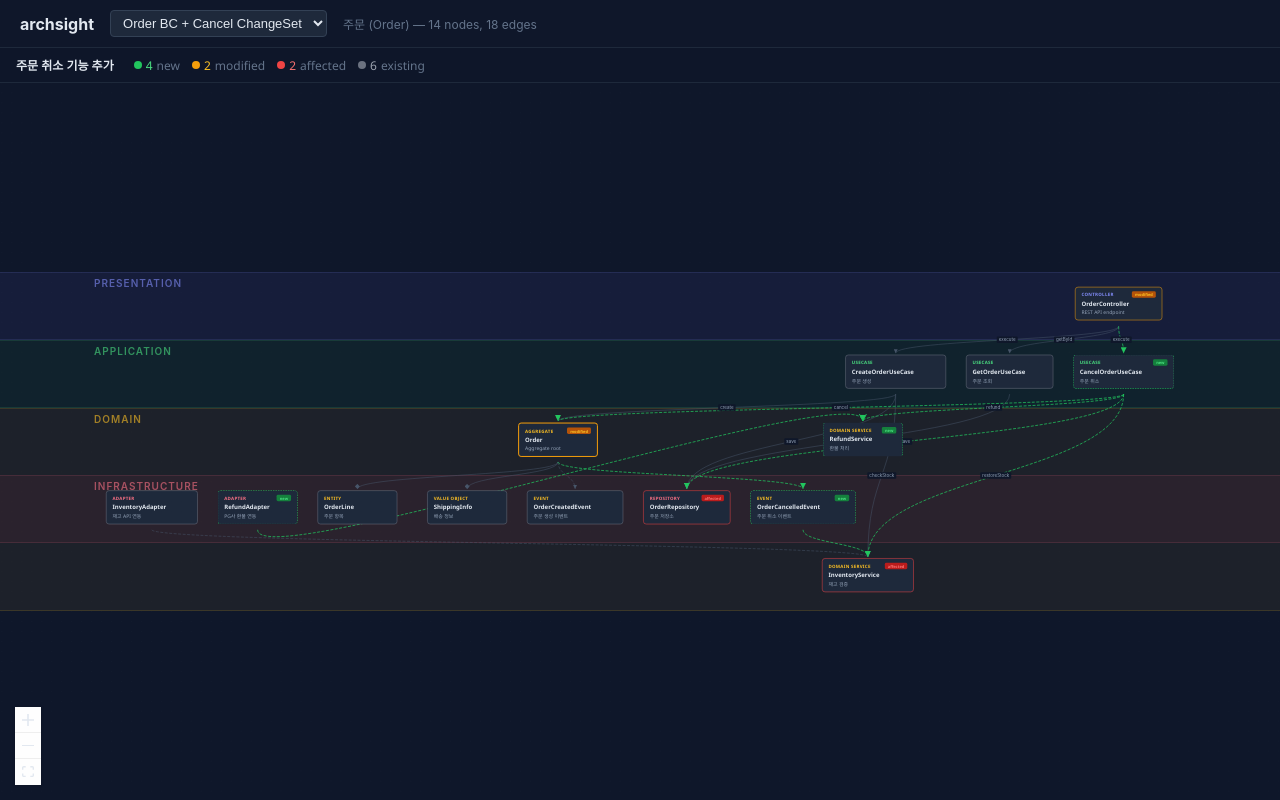
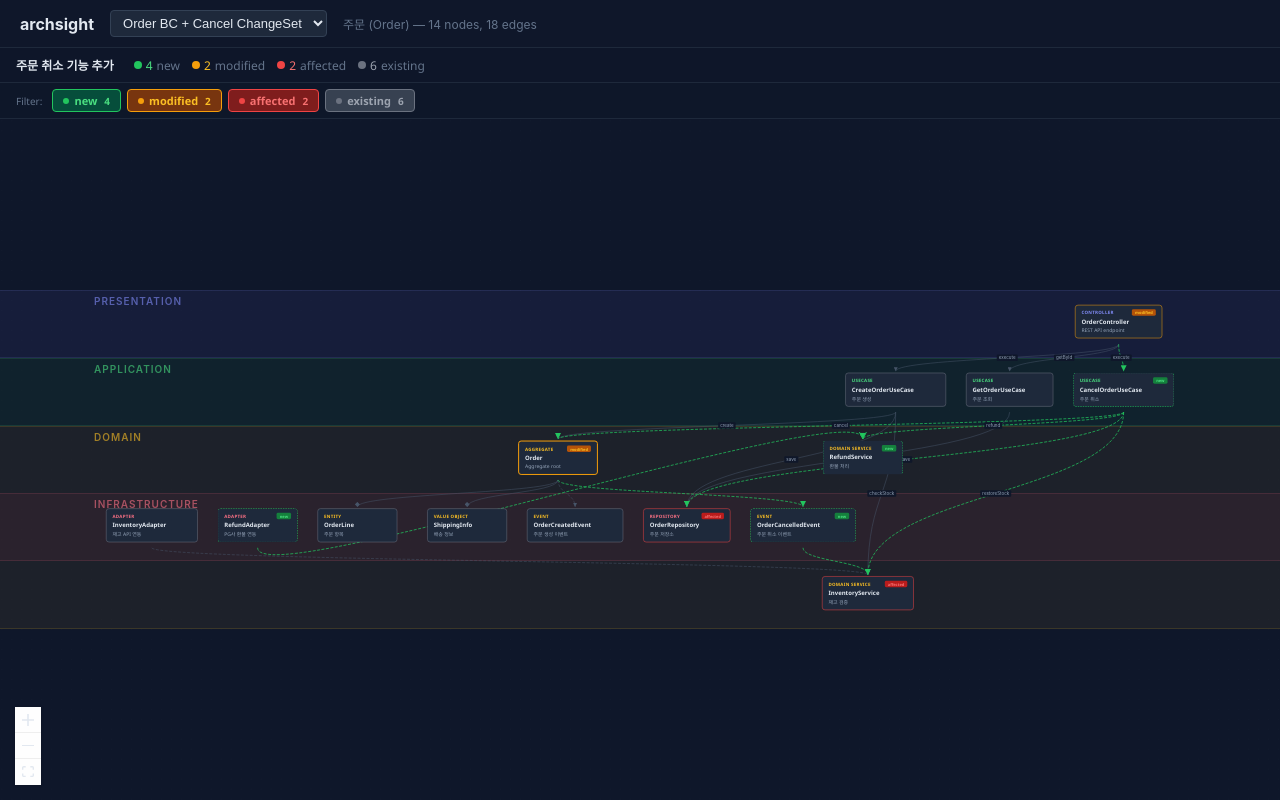
Before and after one commit to kitekjk/archsight, a React (Vite) app: page / in a window 1280 px wide. Built offline with nearby package versions, Linux system fonts and the light colour scheme.

Commit message:
feat: integrate DetailPanel and FilterToolbar into SpecDiagram

```diff
--- a/src/components/SpecDiagram.tsx
+++ b/src/components/SpecDiagram.tsx
@@ -10,13 +10,15 @@ import {
 } from "@xyflow/react";
 import "@xyflow/react/dist/style.css";
 
-import type { ResolvedGraph } from "../types/spec-metadata";
+import type { ResolvedGraph, ChangeStatus } from "../types/spec-metadata";
 import { analyzeImpact } from "../core/resolve-graph";
 import { useGraphLayout } from "../hooks/useGraphLayout";
 import { DddLayerNode } from "./DddLayerNode";
 import { DddEdge, EdgeMarkerDefs } from "./DddEdge";
 import { LayerBackground } from "./LayerBackground";
 import { StatsBar } from "./StatsBar";
+import { DetailPanel } from "./DetailPanel";
+import { FilterToolbar } from "./FilterToolbar";
 
 interface SpecDiagramProps {
   resolved: ResolvedGraph;
@@ -25,15 +27,32 @@ interface SpecDiagramProps {
 const nodeTypes: NodeTypes = { ddd: DddLayerNode };
 const edgeTypes: EdgeTypes = { ddd: DddEdge };
 
+const ALL_STATUSES: ChangeStatus[] = ["existing", "new", "modified", "affected", "deprecated"];
+
 export function SpecDiagram({ resolved }: SpecDiagramProps) {
   const { nodes, edges, layerBounds } = useGraphLayout(resolved);
 
   const [selectedNodeId, setSelectedNodeId] = useState<string | null>(null);
-  const [expandedNodeIds, setExpandedNodeIds] = useState<Set<string>>(new Set());
+  const [detailNodeId, setDetailNodeId] = useState<string | null>(null);
+  const [activeFilters, setActiveFilters] = useState<Set<ChangeStatus>>(new Set(ALL_STATUSES));
 
+  // 직접 연결된 1-hop만 하이라이트 (전체 BFS는 너무 넓어서 의미 없음)
   const impactResult = useMemo(() => {
     if (!selectedNodeId) return null;
-    return analyzeImpact(resolved, selectedNodeId);
+    const impactedNodeIds = new Set<string>([selectedNodeId]);
+    const impactedEdgeKeys = new Set<string>();
+    for (const edge of resolved.edges) {
+      const key = `${edge.from}→${edge.to}`;
+      if (edge.from === selectedNodeId) {
+        impactedNodeIds.add(edge.to);
+        impactedEdgeKeys.add(key);
+      }
+      if (edge.to === selectedNodeId) {
+        impactedNodeIds.add(edge.from);
+        impactedEdgeKeys.add(key);
+      }
+    }
+    return { impactedNodeIds, impactedEdgeKeys };
   }, [resolved, selectedNodeId]);
 
   const onNodeClick: NodeMouseHandler = useCallback((_event, node) => {
@@ -41,12 +60,20 @@ export function SpecDiagram({ resolved }: SpecDiagramProps) {
   }, []);
 
   const onNodeDoubleClick: NodeMouseHandler = useCallback((_event, node) => {
-    setExpandedNodeIds((prev) => {
+    setDetailNodeId((prev) => (prev === node.id ? null : node.id));
+  }, []);
+
+  const onDetailClose = useCallback(() => {
+    setDetailNodeId(null);
+  }, []);
+
+  const onFilterToggle = useCallback((status: ChangeStatus) => {
+    setActiveFilters((prev) => {
       const next = new Set(prev);
-      if (next.has(node.id)) {
-        next.delete(node.id);
+      if (next.has(status)) {
+        next.delete(status);
       } else {
-        next.add(node.id);
+        next.add(status);
       }
       return next;
     });
@@ -56,15 +83,40 @@ export function SpecDiagram({ resolved }: SpecDiagramProps) {
     setSelectedNodeId(null);
   }, []);
 
+  // Filtered nodes/edges based on activeFilters
+  const visibleNodeIds = useMemo(() => {
+    return new Set(
+      nodes
+        .filter((node) => {
+          const resolvedNode = resolved.nodes.find((n) => n.id === node.id);
+          const status: ChangeStatus = resolvedNode?.status ?? "existing";
+          return activeFilters.has(status);
+        })
+        .map((n) => n.id)
+    );
+  }, [nodes, resolved.nodes, activeFilters]);
+
+  const filteredNodes = useMemo(
+    () => nodes.filter((node) => visibleNodeIds.has(node.id)),
+    [nodes, visibleNodeIds]
+  );
+
+  const filteredEdges = useMemo(
+    () =>
+      edges.filter(
+        (edge) => visibleNodeIds.has(edge.source) && visibleNodeIds.has(edge.target)
+      ),
+    [edges, visibleNodeIds]
+  );
+
   const interactiveNodes = useMemo(() => {
     const hasSelection = selectedNodeId !== null;
-    return nodes.map((node) => {
+    return filteredNodes.map((node) => {
       const isSelected = node.id === selectedNodeId;
       const isImpacted = hasSelection
         ? !isSelected && (impactResult?.impactedNodeIds.has(node.id) ?? false)
         : false;
       const isDimmed = hasSelection && !isSelected && !isImpacted;
-      const isExpanded = expandedNodeIds.has(node.id);
       return {
         ...node,
         data: {
@@ -72,15 +124,14 @@ export function SpecDiagram({ resolved }: SpecDiagramProps) {
           isSelected,
           isImpacted,
           isDimmed,
-          isExpanded,
         },
       };
     });
-  }, [nodes, selectedNodeId, impactResult, expandedNodeIds]);
+  }, [filteredNodes, selectedNodeId, impactResult]);
 
   const interactiveEdges = useMemo(() => {
     const hasSelection = selectedNodeId !== null;
-    return edges.map((edge) => {
+    return filteredEdges.map((edge) => {
       const key = `${edge.source}→${edge.target}`;
       const isHighlighted = hasSelection && (impactResult?.impactedEdgeKeys.has(key) ?? false);
       const isDimmed = hasSelection && !isHighlighted;
@@ -93,13 +144,23 @@ export function SpecDiagram({ resolved }: SpecDiagramProps) {
         },
       };
     });
-  }, [edges, selectedNodeId, impactResult]);
+  }, [filteredEdges, selectedNodeId, impactResult]);
 
   const proOptions = useMemo(() => ({ hideAttribution: true }), []);
+
+  const detailNode = detailNodeId
+    ? resolved.nodes.find((n) => n.id === detailNodeId) ?? null
+    : null;
 
   return (
     <div style={{ display: "flex", flexDirection: "column", width: "100%", height: "100%" }}>
       <StatsBar stats={resolved.stats} changeSetTitle={resolved.changeSet?.title} />
+      <FilterToolbar
+        stats={resolved.stats}
+        activeFilters={activeFilters}
+        onToggle={onFilterToggle}
+      />
+      <div style={{ flex: 1, display: "flex", flexDirection: "row", overflow: "hidden" }}>
         <div style={{ flex: 1, position: "relative" }}>
           <EdgeMarkerDefs />
           <ReactFlow
@@ -115,6 +176,7 @@ export function SpecDiagram({ resolved }: SpecDiagramProps) {
             nodesDraggable={false}
             nodesConnectable={false}
             elementsSelectable={true}
+            zoomOnDoubleClick={false}
             onNodeClick={onNodeClick}
             onNodeDoubleClick={onNodeDoubleClick}
             onPaneClick={onPaneClick}
@@ -127,6 +189,8 @@ export function SpecDiagram({ resolved }: SpecDiagramProps) {
             />
           </ReactFlow>
         </div>
+        {detailNode && <DetailPanel node={detailNode} onClose={onDetailClose} />}
+      </div>
     </div>
   );
 }
```
Lines whose indentation alone changed are shown as unchanged.
